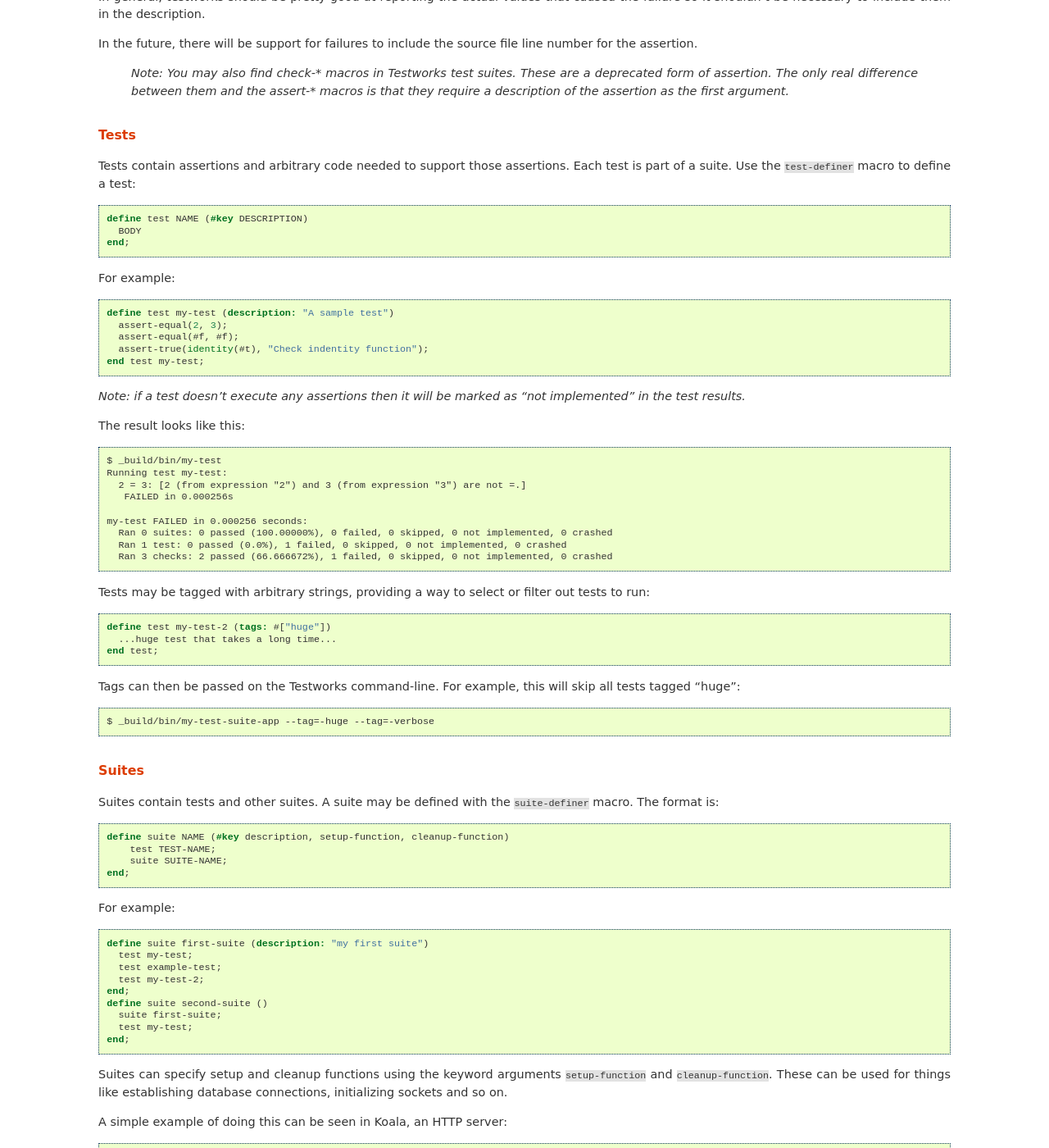
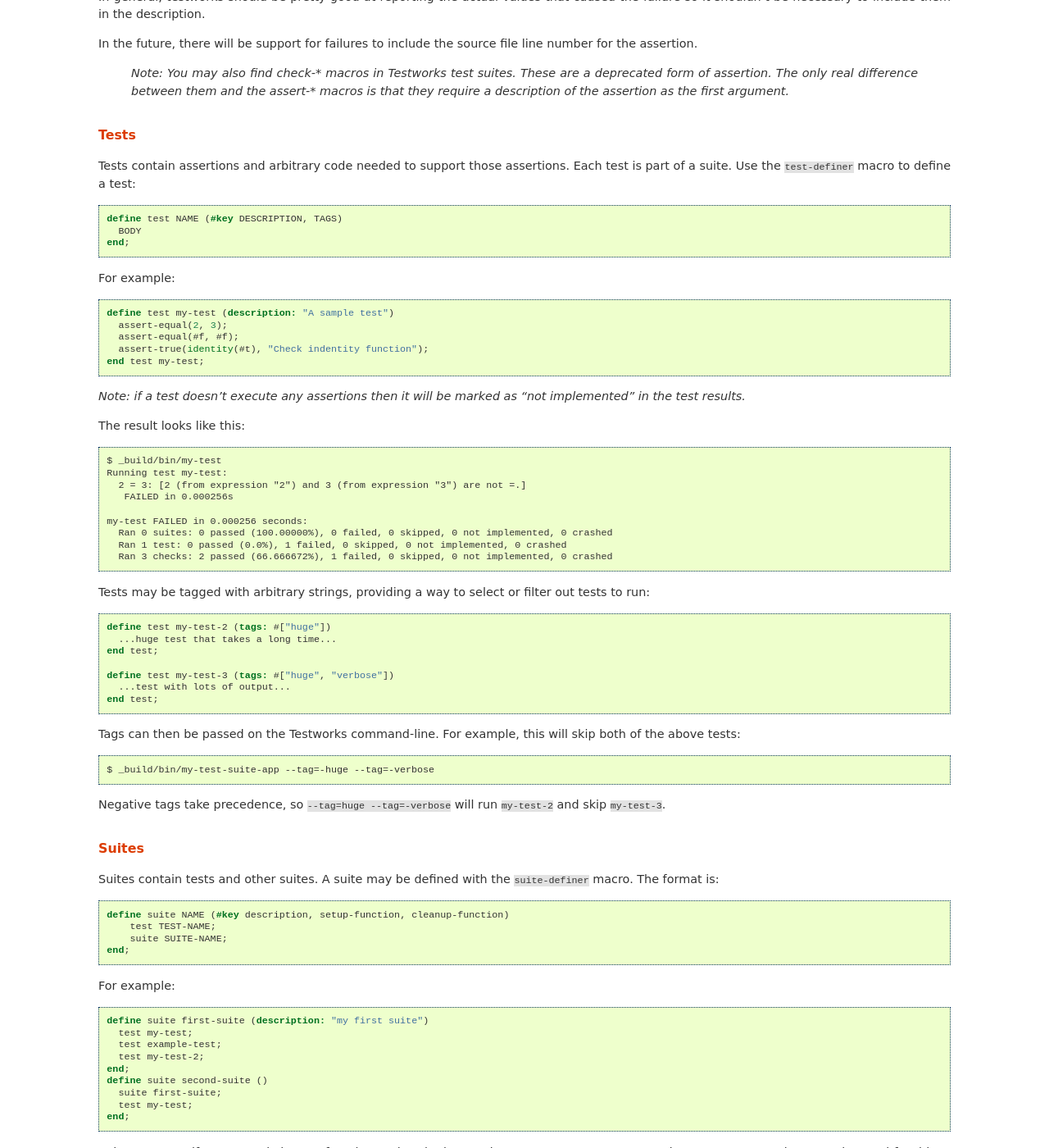
Before and after one commit to dylan-lang/testworks, a Sphinx documentation site: the page built from documentation/users-guide/source/usage.rst, in a window 1280 px wide and 1400 px high, scrolled down 2029 px. Shown: the whole window at 82% size. Built offline with Sphinx 7.4.7, drawn with Linux system fonts in a browser that asks for light colours; cross-references to code outside the pages are shown as plain code.

Commit message:
[doc] minor clarification of how tags work.

```diff
--- a/documentation/users-guide/source/usage.rst
+++ b/documentation/users-guide/source/usage.rst
@@ -132,7 +132,7 @@ assertions. Each test is part of a suite.  Use the
 
 .. code-block:: dylan
 
-    define test NAME (#key DESCRIPTION)
+    define test NAME (#key DESCRIPTION, TAGS)
       BODY
     end;
 
@@ -170,10 +170,17 @@ or filter out tests to run:
       ...huge test that takes a long time...
     end test;
 
+    define test my-test-3 (tags: #["huge", "verbose"])
+      ...test with lots of output...
+    end test;
+
 Tags can then be passed on the Testworks command-line.  For example,
-this will skip all tests tagged "huge"::
+this will skip both of the above tests::
 
     $ _build/bin/my-test-suite-app --tag=-huge --tag=-verbose
+
+Negative tags take precedence, so ``--tag=huge --tag=-verbose`` will
+run ``my-test-2`` and skip ``my-test-3``.
 
 Suites
 ------
```
